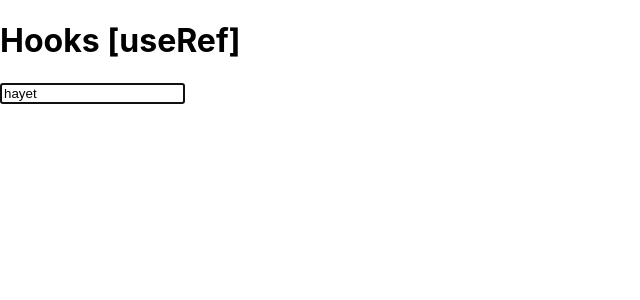
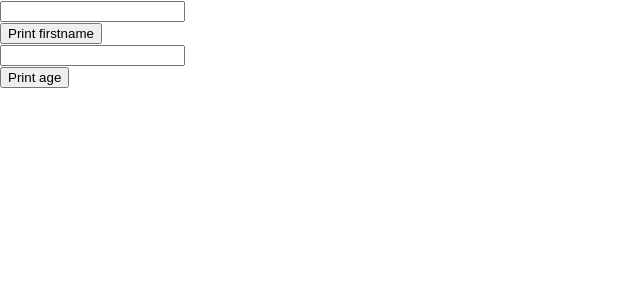
Before and after one commit to hayetmnasrighabri/les-hooks, a React (Create React App) app: page / in a window 1280 px wide. Shown: the top 300 px of the page, without its empty margins (0-640 px from the left). Built offline with nearby package versions, Linux system fonts and the light colour scheme.

Commit message:
UseRef exple4

```diff
--- a/src/App.js
+++ b/src/App.js
@@ -1,18 +1,16 @@
-import React, { useEffect, useRef } from 'react'
-import { useState } from 'react'
+import React from 'react'
+import { useRef } from 'react'
 function App() {
-  const [user, setUser]= useState('')
-  const refInput= useRef(null)
-  useEffect(()=>{
-    refInput.current.focus()
-    refInput.current.value=('hayet')
-  },[])
+  const firstname=useRef()
+  const age=useRef()
   return (
     <div>
-     <h1>Hooks [useRef]</h1>
-     <input  ref={refInput} type='text' onChange={(e)=>setUser(e.target.value)}/>
-     {user}
+      <input type='text' ref={firstname} /><br/>
+      <button onClick={()=>console.log(firstname.current.value)}>Print firstname</button><br/>
+      <input type='number' ref={age} /><br/>
+      <button onClick={()=>console.log(age.current.value)}>Print age</button>
     </div>
   )
 }
+
 export default App
```
